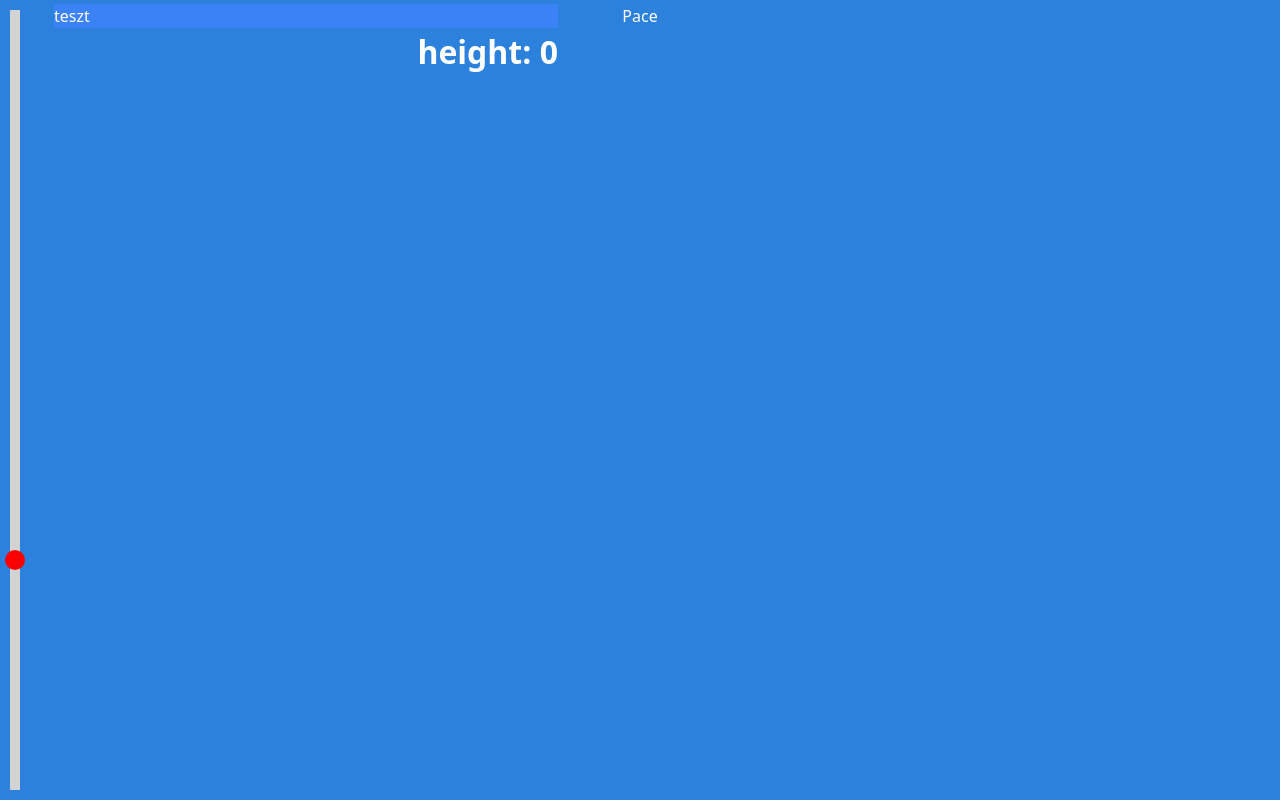
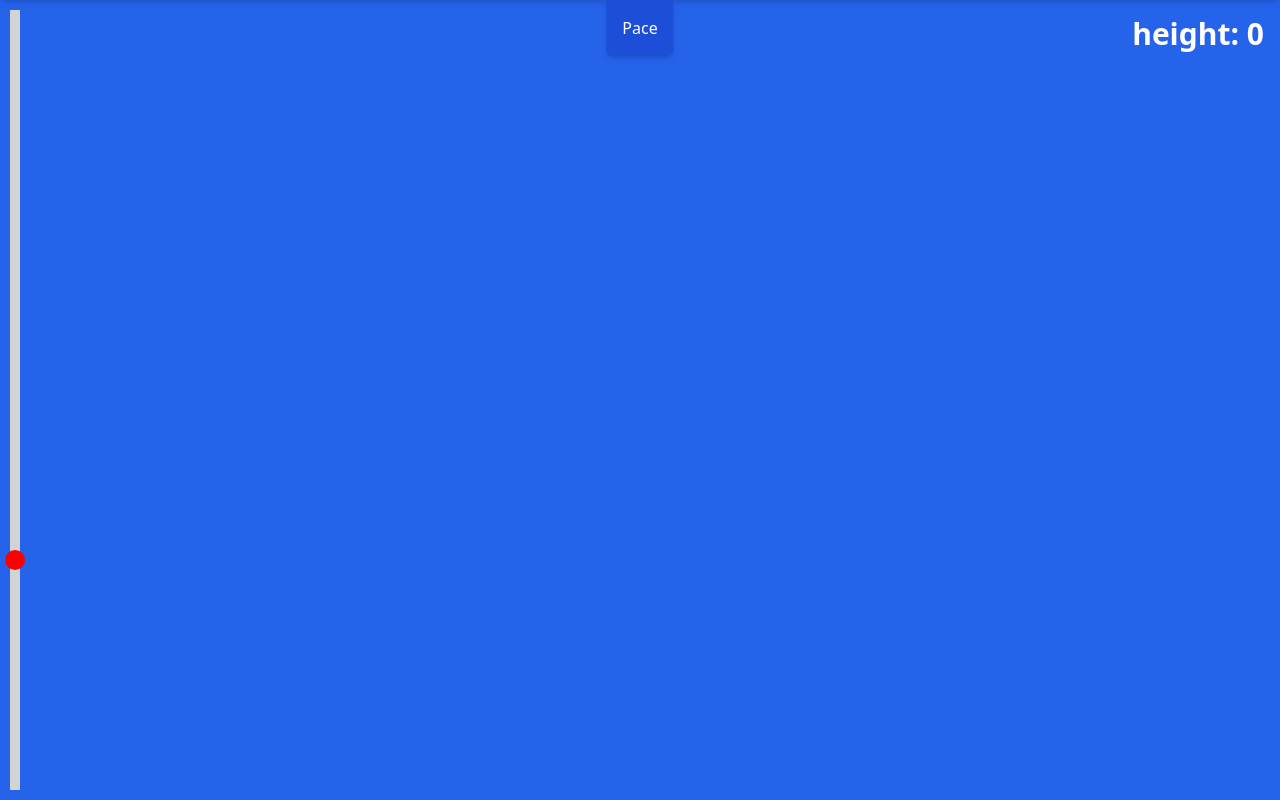
Before and after one commit to petervidaHU/vertical-fe, a React app: page / in a window 1280 px wide. Built offline with nearby package versions, Linux system fonts and the light colour scheme.

Commit message:
remove Chakra UI elements

```diff
--- a/package.json
+++ b/package.json
@@ -47,10 +47,6 @@
     "webpack-dev-server": "^4.15.1"
   },
   "dependencies": {
-    "@chakra-ui/icons": "^2.1.1",
-    "@chakra-ui/react": "^2.8.2",
-    "@emotion/react": "^11.11.3",
-    "@emotion/styled": "^11.11.0",
     "@reduxjs/toolkit": "^2.0.1",
     "autoprefixer": "^10.4.16",
     "css-loader": "^6.9.0",
--- a/src/components/Epic.tsx
+++ b/src/components/Epic.tsx
@@ -1,4 +1,3 @@
-import { Box, Text } from "@chakra-ui/react";
 import { iStoryEntity } from "@type/story.interface";
 
 type Props = {
@@ -16,19 +15,14 @@ const Epic: React.FC<Props> = ({
   }
 }) => {
   return (
-    <Box
-      mt={1}
-      maxW="50vw"
-      bg="teal.800"
-      p={5}
-      color="white"
-      borderRadius="md"
-    >
-      <Text fontWeight="bold" fontSize="2rem">{title}</Text>
-      <Text>{description}</Text>
-      <Text>from: {startPoint}</Text>
-      <Text>to: {endPoint}</Text>
-    </Box>
+    <div
+    className="mt-1 max-w-1/2 bg-teal-800 p-5 text-white rounded-md"
+  >
+    <p className="font-bold text-2xl">{title}</p>
+    <p>{description}</p>
+    <p>from: {startPoint}</p>
+    <p>to: {endPoint}</p>
+  </div>
   );
 }
 
--- a/src/components/Epics.tsx
+++ b/src/components/Epics.tsx
@@ -1,7 +1,6 @@
 import { iStoryEntity } from '@type/story.interface'
 import React from 'react'
 import Epic from './Epic'
-import { Box, Flex } from '@chakra-ui/react'
 import PassedStoryChip from './PassedStoryChip'
 import { useSelector } from 'react-redux'
 import { getPassedStories } from '@store/storiesSlice'
@@ -18,19 +17,15 @@ const Epics: React.FC<Props> = ({
   const passedStories = useSelector(getPassedStories)
 
   return (
-    <Box
-      mt={{ base: 4, md: 0 }}
-    >
-      <Flex
-        wrap="wrap"
-      >
+    <div className="mt-4 md:mt-0">
+    <div className="flex-wrap flex">
       {passedStories.map(story => (
         <PassedStoryChip
           story={story}
           key={story.id}
         />
       ))}
-      </Flex>
+    </div>
 
     {epics.map(epic => (
       <Epic
@@ -39,7 +34,7 @@ const Epics: React.FC<Props> = ({
         epic={epic}
       />
     ))}
-    </Box>
+  </div>
   )
 }
 
--- a/src/components/MainWrapper.tsx
+++ b/src/components/MainWrapper.tsx
@@ -1,6 +1,5 @@
 import React from 'react'
 import PageTitle from './PageTitle'
-import { Flex, Box } from "@chakra-ui/react";
 import ScrollAmount from './ScrollAmount'
 import Settings from './settings/Settings'
 import { useScroll } from './../hooks/useScroll';
@@ -46,33 +45,22 @@ const MainWrapper = () => {
   }
 
   return (
-    <Box
-      bg="#2c81dd"
-      color="#ffffff"
-      h="100vh"
-      position="relative"
-      overflow="hidden"
-      zIndex="1"
+    <div
+      className="bg-blue-600 text-white min-h-screen relative overflow-hidden h-lvh p-0"
     >
       <Settings />
       <PageTitle />
 
-      <Flex
-        direction="row"
-        p={0}
-      >
+      <div className="flex p-0">
         <ProgressBar progress={30} />
-        <VisibleStories
-          pos={naturalScrollPosition}
-          stories={storiesVisible}
-        />
+        <div className="flex-col w-3/5">
+          <VisibleStories
+            pos={scrollPosition}
+            stories={storiesVisible}
+          />
+        </div>
 
-        <Flex
-          direction="column"
-          p={4}
-          justifyContent="space-between"
-          width="40vw"
-        >
+        <div className="flex flex-col p-4 justify-between w-2/5">
           <ScrollAmount />
 
           <Epics
@@ -80,9 +68,15 @@ const MainWrapper = () => {
             scrollPosition={scrollPosition}
           />
 
-        </Flex>
-      </Flex>
-    </Box>
+        </div>
+      </div>
+      {isLoading && <div
+        className='font-semibold text-lg text-fuchsia-600 absolute bottom-4 left-auto right-auto bg-gray-50 mx-px'
+      >
+        loading...
+      </div>
+      }
+    </div>
   )
 }
 
--- a/src/components/PassedStoryChip.tsx
+++ b/src/components/PassedStoryChip.tsx
@@ -1,4 +1,3 @@
-import { Box, Text } from '@chakra-ui/react'
 import { iStoryEntity } from '@type/story.interface'
 import React from 'react'
 
@@ -12,19 +11,11 @@ const PassedStoryChip: React.FC<Props> = ({
   const displayName = story.title.length > 10? story.title.substring(0, 10) + '...' : story.title;
 // TODO: interactivity with chips
   return (
-    <Box
-      alignItems="center"
-      justifyContent="center"
-      fontSize="sm"
-      px={2}
-      py={1}
-      m={1}
-      borderRadius="md"
-      bg="teal.500"
-      color="white"
-      >
-      <Text>{displayName}</Text>
-    </Box>
+    <div
+    className="flex items-center justify-center text-sm px-2 py-1 m-1 rounded-md bg-teal-500 text-white"
+  >
+    <p>{displayName}</p>
+  </div>
   )
 }
 
--- a/src/components/ScrollAmount.tsx
+++ b/src/components/ScrollAmount.tsx
@@ -1,21 +1,17 @@
 import React from 'react'
 import { useSelector } from 'react-redux';
 import { selectScroll } from '@store/scrollSlice';
-import { Box, Text } from '@chakra-ui/react';
 
 const ScrollAmount: React.FC = () => {
   const scrollAmount = useSelector(selectScroll);
   return (
-    <Box>
-      <div className="bg-blue-500">teszt</div>
-      <Text
-        float="right"
-        fontWeight="bold"
-        fontSize="2rem"
-      >
-        height: {scrollAmount}
-      </Text>
-    </Box>
+    <div>
+    <p
+      className="float-right font-bold text-3xl"
+    >
+      height: {scrollAmount}
+    </p>
+  </div>
   )
 }
 
--- a/src/components/Story.tsx
+++ b/src/components/Story.tsx
@@ -1,6 +1,5 @@
 import React from 'react'
 import { iStoryEntity } from '../types/story.interface'
-import { Box, Text } from "@chakra-ui/react";
 
 type Props = {
   naturalScrollPosition: number,
@@ -19,20 +18,13 @@ const Story: React.FC<Props> = ({
   const topPosition = naturalScrollPosition - startPoint;
 
   return (
-    <Box
-      position="relative"
-      maxW="60vw"
-      top={topPosition}
-      left="0"
-      m={4}
-      bg="teal.500"
-      p={5}
-      color="white"
-      borderRadius="md"
-    >
-      <Text fontWeight="bold" fontSize="2rem">{title}</Text>
-      <Text>{description}</Text>
-    </Box>
+    <div
+    className="relative max-w-100 top-0 left-0 m-4 bg-teal-500 p-5 text-white rounded-md"
+    style={{ top: topPosition }}
+  >
+    <p className="font-bold text-3xl">{title}</p>
+    <p>{description}</p>
+  </div>
   )
 }
 
--- a/src/components/VisibleStories.tsx
+++ b/src/components/VisibleStories.tsx
@@ -1,6 +1,5 @@
 import React from 'react'
 import { iStoryEntity } from '@type/story.interface'
-import { Box } from '@chakra-ui/react'
 import Story from './Story'
 
 interface Props {
@@ -13,10 +12,7 @@ const VisibleStories: React.FC<Props> = ({
   pos,
 }) => {
   return (
-    <Box
-      height={{ base: "100vh" }}
-      width={{ base: "60vw" }}
-    >
+    <div className="h-screen">
       {stories.map(story => (
         <Story
           naturalScrollPosition={pos}
@@ -24,7 +20,7 @@ const VisibleStories: React.FC<Props> = ({
           story={story}
         />
       ))}
-    </Box>
+    </div>
   )
 }
 
--- a/src/components/settings/Pace.tsx
+++ b/src/components/settings/Pace.tsx
@@ -1,5 +1,4 @@
 import React from 'react';
-import { Button, Text, HStack, Box } from '@chakra-ui/react';
 import { useDispatch, useSelector } from 'react-redux';
 import { selectPace, dividePace, multiplyPace } from '../../store/paceSlice';
 
@@ -14,14 +13,14 @@ const Pace = () => {
     }
 
   return (
-    <HStack>
-      <Button onClick={() => dispatch(dividePace())}>-</Button>
-      <Box>
-      <Text>{userFriendlyPace(pace)}</Text>
+    <div className="flex space-x-2">
+    <button className="py-2 px-4 bg-blue-500 text-white rounded" onClick={() => dispatch(dividePace())}>-</button>
+    <div>
+      <p>{userFriendlyPace(pace)}</p>
 
-      </Box>
-      <Button onClick={() => dispatch(multiplyPace())}>+</Button>
-    </HStack>
+    </div>
+    <button className="py-2 px-4 bg-blue-500 text-white rounded" onClick={() => dispatch(multiplyPace())}>+</button>
+  </div>
   )
 }
 
--- a/src/components/settings/Settings.tsx
+++ b/src/components/settings/Settings.tsx
@@ -1,52 +1,28 @@
 import React, { useState } from 'react'
-import { Box } from '@chakra-ui/react';
 import Pace from './Pace';
-import { zIndex } from '@style/zIndex';
 
 const Settings = () => {
   const [showPace, setShowPace] = useState(false);
 
   return (<>
-    <Box
+    <div
       onMouseEnter={() => setShowPace(true)}
       onMouseLeave={() => setShowPace(false)}
-      position="relative"
-      zIndex={zIndex.settings}
+      className="relative z-10"
     >
-      <Box
-        position="absolute"
-        height="100px"
-        top={showPace ? "0" : "-100px"}
-        left="0"
-        right="0"
-        transition="top 0.5s"
-        bg="blue.700"
-        mt={0}
-        px={4}
-        py={2}
-        color="white"
-        borderBottomRadius="md"
-        boxShadow="md"
-        >
+      <div
+        className={`absolute h-24 ${showPace ? 'top-0' : '-top-24'} left-0 right-0 transition-all duration-500 bg-blue-700 mt-0 p-4 text-white rounded-b-md shadow-md`}
+      >
         <Pace />
-      </Box>
+      </div>
 
-      <Box
-        position="absolute"
-        top={showPace ? "100px" : "0"}
-        left="50%"
-        transition="top 0.5s"
-        transform="translateX(-50%)"
-        bg="blue.700"
-        color="white"
-        p={4}
-        borderBottomRadius="md"
-        boxShadow="md"
+      <div
+        className={`absolute ${showPace ? 'top-24' : 'top-0'} left-1/2 transition-all duration-500 transform -translate-x-1/2 bg-blue-700 text-white p-4 rounded-b-md shadow-md`}
       >
         Pace
-      </Box>
+      </div>
 
-    </Box>
+    </div>
   </>
   )
 }
```
Also changed, not shown: 1 other file (tests, documents, lock files or other folders). Lines whose indentation alone changed are shown as unchanged.
